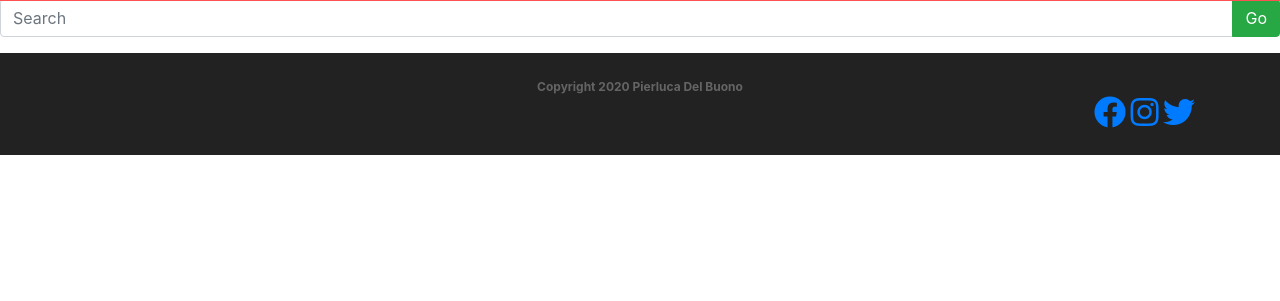
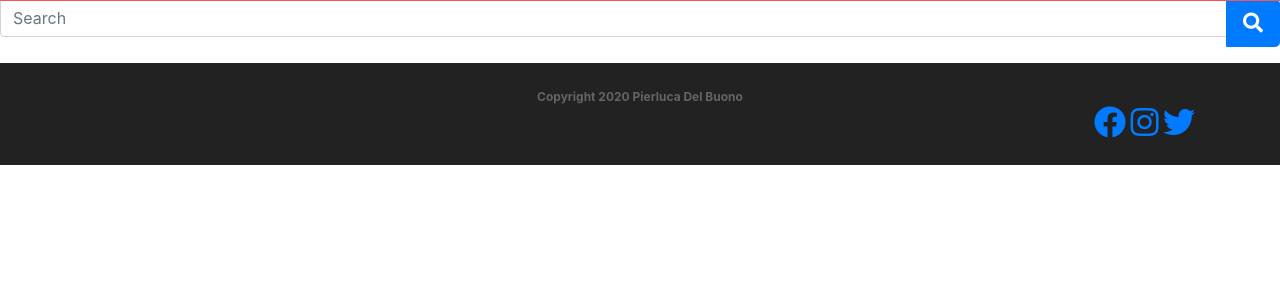
Before and after one commit to severian5it/BoardgameNerd, a Flask app: template BoardgameNerd/templates/pages/search-results.html in a window 1280 px wide. Shown: the part 61-362 px from the top of the page. Run offline with Flask 2, Linux system fonts and the light colour scheme; the template is opened without the code that fills it, so the values that code supplies are empty; some libraries are stand-ins or nearby versions.

Commit message:
styling search button

```diff
--- a/BoardgameNerd/templates/component/search-bar.html
+++ b/BoardgameNerd/templates/component/search-bar.html
@@ -1,6 +1,8 @@
 <div class="input-group mb-3">
     <input type="text" id="toSearch" class="form-control" placeholder="Search">
     <div class="input-group-append">
-        <a href="" class="searchButton btn btn-success" type="submit">Go</a>
+        <a href="" class="searchButton btn btn-block btn-lg btn-primary" type="submit">
+            <i class="fa fa-search"></i>
+        </a>
     </div>
 </div>
--- a/BoardgameNerd/templates/pages/index.html
+++ b/BoardgameNerd/templates/pages/index.html
@@ -17,7 +17,9 @@
                     <input type="text" id="toSearch" class="form-control form-control-lg" placeholder="Type a word...">
                   </div>
                   <div class="col-12 col-md-3">
-                    <a href="" class="searchButton btn btn-block btn-lg btn-primary" type="submit">Search</a>
+                    <a href="" class="searchButton btn btn-block btn-lg btn-primary" type="submit">
+                      <i class="fa fa-search"></i>
+                    </a>
                   </div>
                 </div>
               </form>
```
